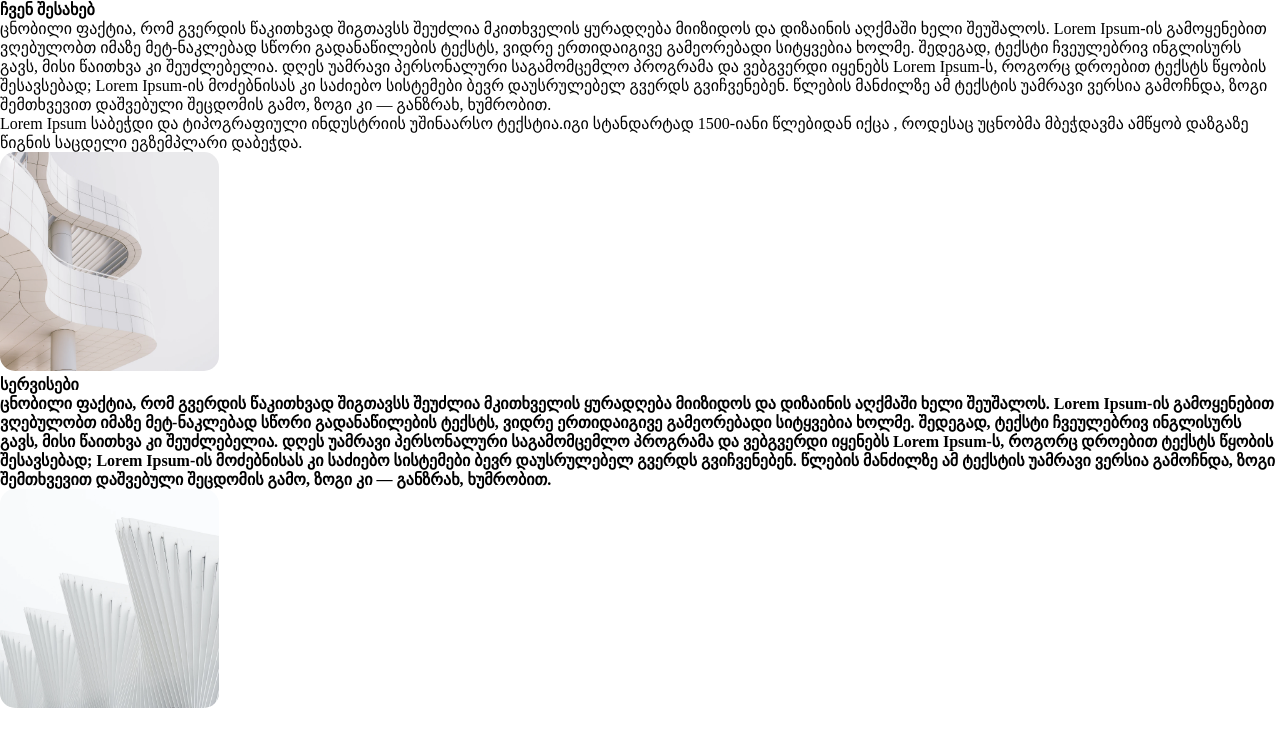
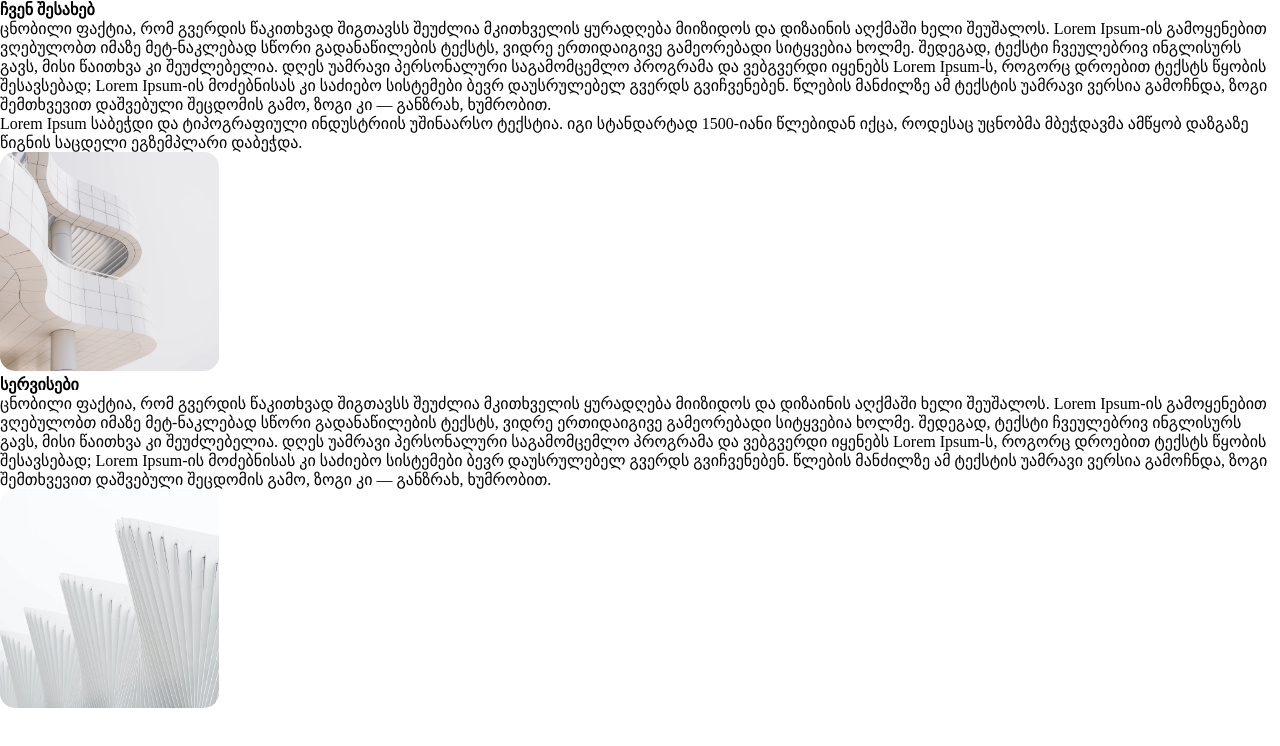
Before and after one commit to nebbieridzemariam/Homework, a plain HTML site: page index.html in a window 1280 px wide. Drawn offline with Linux system fonts and the light colour scheme.

Commit message:
Update index.html

```diff
--- a/index.html
+++ b/index.html
@@ -1,20 +1,40 @@
 <!DOCTYPE html>
 <html>
 <head>
-	<title>
-		Skyhouse
-	</title>
+	<meta charset="utf-8">
+	<meta name="viewport" content="width=device-width, initial-scale=1">
+	<link rel="stylesheet" type="text/css" href="fonts.css">
 	<link rel="stylesheet" type="text/css" href="style.css">
+	<title>homework</title>
 </head>
 <body>
-	<h3> ჩვენ შესახებ </h3>
-			<p> ცნობილი ფაქტია, რომ გვერდის წაკითხვად შიგთავსს შეუძლია მკითხველის ყურადღება მიიზიდოს და დიზაინის აღქმაში ხელი შეუშალოს. Lorem Ipsum-ის გამოყენებით ვღებულობთ იმაზე მეტ-ნაკლებად სწორი გადანაწილების ტექსტს, ვიდრე ერთიდაიგივე გამეორებადი სიტყვებია ხოლმე. შედეგად, ტექსტი ჩვეულებრივ ინგლისურს გავს, მისი წაითხვა კი შეუძლებელია. დღეს უამრავი პერსონალური საგამომცემლო პროგრამა და ვებგვერდი იყენებს Lorem Ipsum-ს, როგორც დროებით ტექსტს წყობის შესავსებად; Lorem Ipsum-ის მოძებნისას კი საძიებო სისტემები ბევრ დაუსრულებელ გვერდს გვიჩვენებენ. წლების მანძილზე ამ ტექსტის უამრავი ვერსია გამოჩნდა, ზოგი შემთხვევით დაშვებული შეცდომის გამო, ზოგი კი — განზრახ, ხუმრობით. </p>
-
-			<p> Lorem Ipsum საბეჭდი და ტიპოგრაფიული ინდუსტრიის უშინაარსო ტექსტია.იგი სტანდარტად 1500-იანი წლებიდან იქცა , როდესაც უცნობმა მბეჭდავმა ამწყობ დაზგაზე წიგნის საცდელი ეგზემპლარი დაბეჭდა. </p>
-			<img src="images/1.png" alt="building">
-			<h3> სერვისები <h3>
-			<p>ცნობილი ფაქტია, რომ გვერდის წაკითხვად შიგთავსს შეუძლია მკითხველის ყურადღება მიიზიდოს და დიზაინის აღქმაში ხელი შეუშალოს. Lorem Ipsum-ის გამოყენებით ვღებულობთ იმაზე მეტ-ნაკლებად სწორი გადანაწილების ტექსტს, ვიდრე ერთიდაიგივე გამეორებადი სიტყვებია ხოლმე. შედეგად, ტექსტი ჩვეულებრივ ინგლისურს გავს, მისი წაითხვა კი შეუძლებელია. დღეს უამრავი პერსონალური საგამომცემლო პროგრამა და ვებგვერდი იყენებს Lorem Ipsum-ს, როგორც დროებით ტექსტს წყობის შესავსებად; Lorem Ipsum-ის მოძებნისას კი საძიებო სისტემები ბევრ დაუსრულებელ გვერდს გვიჩვენებენ. წლების მანძილზე ამ ტექსტის უამრავი ვერსია გამოჩნდა, ზოგი შემთხვევით დაშვებული შეცდომის გამო, ზოგი კი — განზრახ, ხუმრობით.
-			</p>
-			<img src="images/2.png" alt="building">
+	<section>
+		<div class="container">
+			<article>
+			 	<h4 class="satauri1">ჩვენ შესახებ</h4>
+				<div>
+					<p class="box1 text">
+						ცნობილი ფაქტია, რომ გვერდის წაკითხვად შიგთავსს შეუძლია მკითხველის ყურადღება მიიზიდოს და დიზაინის აღქმაში ხელი შეუშალოს. Lorem Ipsum-ის გამოყენებით ვღებულობთ იმაზე მეტ-ნაკლებად სწორი გადანაწილების ტექსტს, ვიდრე ერთიდაიგივე გამეორებადი სიტყვებია ხოლმე. შედეგად, ტექსტი ჩვეულებრივ ინგლისურს გავს, მისი წაითხვა კი შეუძლებელია. დღეს უამრავი პერსონალური საგამომცემლო პროგრამა და ვებგვერდი იყენებს Lorem Ipsum-ს, როგორც დროებით ტექსტს წყობის შესავსებად; Lorem Ipsum-ის მოძებნისას კი საძიებო სისტემები ბევრ დაუსრულებელ გვერდს გვიჩვენებენ. წლების მანძილზე ამ ტექსტის უამრავი ვერსია გამოჩნდა, ზოგი შემთხვევით დაშვებული შეცდომის გამო, ზოგი კი — განზრახ, ხუმრობით.
+					</p>
+					<p class="box2 text">
+						Lorem Ipsum საბეჭდი და ტიპოგრაფიული ინდუსტრიის უშინაარსო ტექსტია. იგი სტანდარტად 1500-იანი წლებიდან იქცა, როდესაც უცნობმა მბეჭდავმა ამწყობ დაზგაზე წიგნის საცდელი ეგზემპლარი დაბეჭდა.
+					</p>
+					<img class="img1" src="images/1.png"  alt="image">
+				</div>
+			</article>
+	<section>
+	<section>
+		<div class="container">
+			<article>
+			 	<h4 class="satauri2">სერვისები</h4>
+				<div>
+					<p class="box3	text">
+						ცნობილი ფაქტია, რომ გვერდის წაკითხვად შიგთავსს შეუძლია მკითხველის ყურადღება მიიზიდოს და დიზაინის აღქმაში ხელი შეუშალოს. Lorem Ipsum-ის გამოყენებით ვღებულობთ იმაზე მეტ-ნაკლებად სწორი გადანაწილების ტექსტს, ვიდრე ერთიდაიგივე გამეორებადი სიტყვებია ხოლმე. შედეგად, ტექსტი ჩვეულებრივ ინგლისურს გავს, მისი წაითხვა კი შეუძლებელია. დღეს უამრავი პერსონალური საგამომცემლო პროგრამა და ვებგვერდი იყენებს Lorem Ipsum-ს, როგორც დროებით ტექსტს წყობის შესავსებად; Lorem Ipsum-ის მოძებნისას კი საძიებო სისტემები ბევრ დაუსრულებელ გვერდს გვიჩვენებენ. წლების მანძილზე ამ ტექსტის უამრავი ვერსია გამოჩნდა, ზოგი შემთხვევით დაშვებული შეცდომის გამო, ზოგი კი — განზრახ, ხუმრობით.
+					</p>
+					<img class="img2" src="images/2.png"  alt="image">
+				</div>
+			</article>
+	<section>
+	</div>
 </body>
 </html>
```
